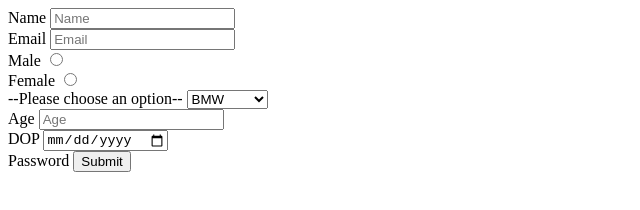
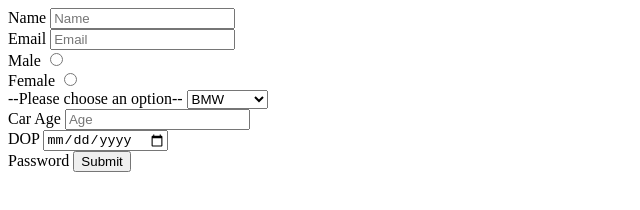
Before and after one commit to acciojob/car-insurance-form-EnugurthiAnup, a website: page main.html in a window 1280 px wide. Shown: the full height of the page, 0-640 px from the left. Drawn offline with Linux system fonts and the light colour scheme.

Commit message:
created a submission

```diff
--- a/main.html
+++ b/main.html
@@ -25,8 +25,8 @@
 		 <option>Mercedez</option>
 
 	 </select><br>
-	<label for="age">Age</label>
-		<input type="number" required id='age' placeholder="Age"><br>
+	<label for="carage">Car Age</label>
+		<input type="number" required id='carage' placeholder="Age"><br>
 	<label for="dop">DOP</label>
 	 <input type="date" required id='dop' ><br>
 	<label for="password">Password</label>
```
